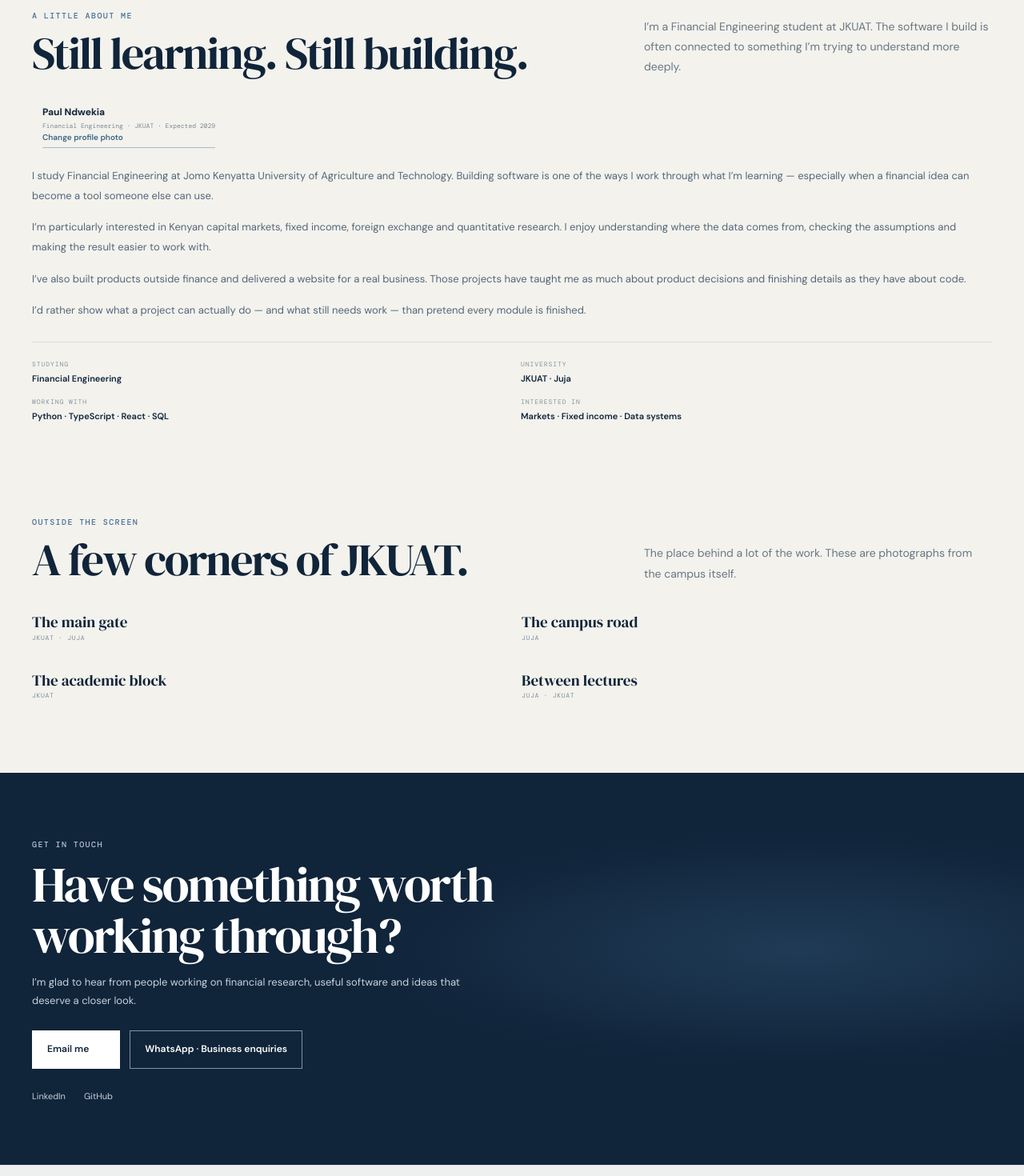
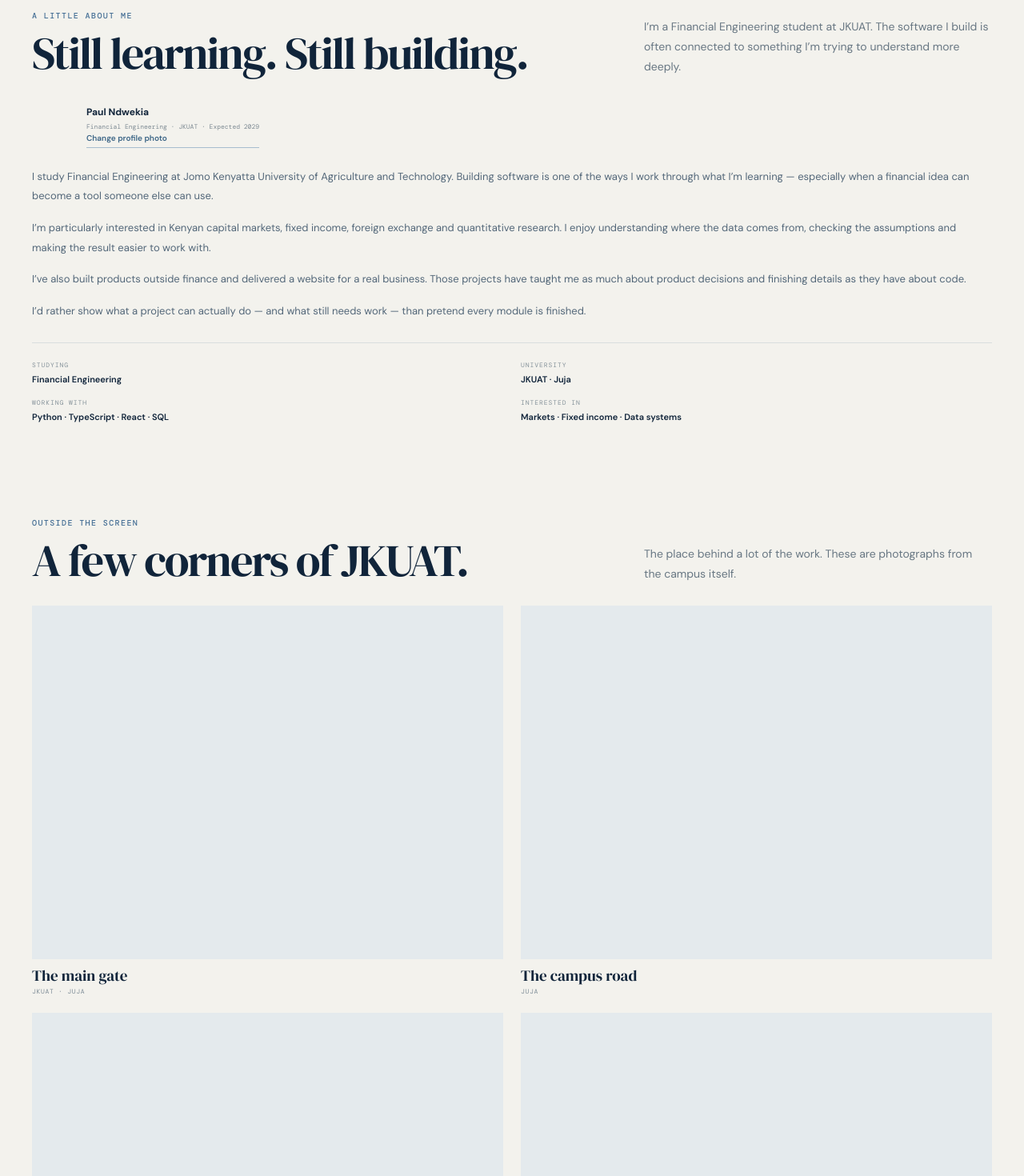
Before and after one commit to paulndwekia/paul-ndwekia-portfolio, a React (Vite) app: page / in a window 1280 px wide. Shown: the part 5480-6950 px from the top of the page at 80% size. Built offline with nearby package versions, Linux system fonts and the light colour scheme.

Commit message:
Restore original responsive layout and preserve empty photo space

```diff
--- a/src/styles.css
+++ b/src/styles.css
@@ -406,10 +406,6 @@ img{display:block;max-width:100%}
 .about-layout{grid-template-columns:minmax(0,1fr)}.about-copy-wide{max-width:900px}.campus-gallery-grid{grid-template-columns:repeat(2,minmax(0,1fr))}.campus-gallery-image{aspect-ratio:4/3;background-size:200% 200%;background-repeat:no-repeat}.campus-gallery-item{margin:0}
 @media(max-width:760px){.campus-gallery-grid{grid-template-columns:1fr}}
 
-
-/* Original campus photos: show each image separately at its natural ratio. */
-.hero-portrait>img{display:block;width:100%;height:auto;aspect-ratio:1/1;object-fit:contain;object-position:center;background:transparent}
-.campus-gallery-grid{grid-template-columns:repeat(2,minmax(0,1fr));gap:28px 24px}
-.campus-gallery-image{display:block;overflow:hidden;aspect-ratio:auto!important;padding:0!important;border:0!important;background:transparent!important}
-.campus-gallery-image img{display:block;width:100%;height:auto;aspect-ratio:auto;object-fit:contain;object-position:center;background:transparent}
-@media(max-width:760px){.campus-gallery-grid{grid-template-columns:1fr;gap:25px}.campus-gallery-image img{width:100%;height:auto}}
+/* Keep the original photo areas' dimensions without displaying personal or campus photos. */
+.about-identity-photo-space{display:block;flex:0 0 55px;width:55px;height:55px;border:2px solid transparent;outline:1px solid transparent;border-radius:50%}
+.hero-photo-space{display:block;width:100%;aspect-ratio:1/1;visibility:hidden}
```
